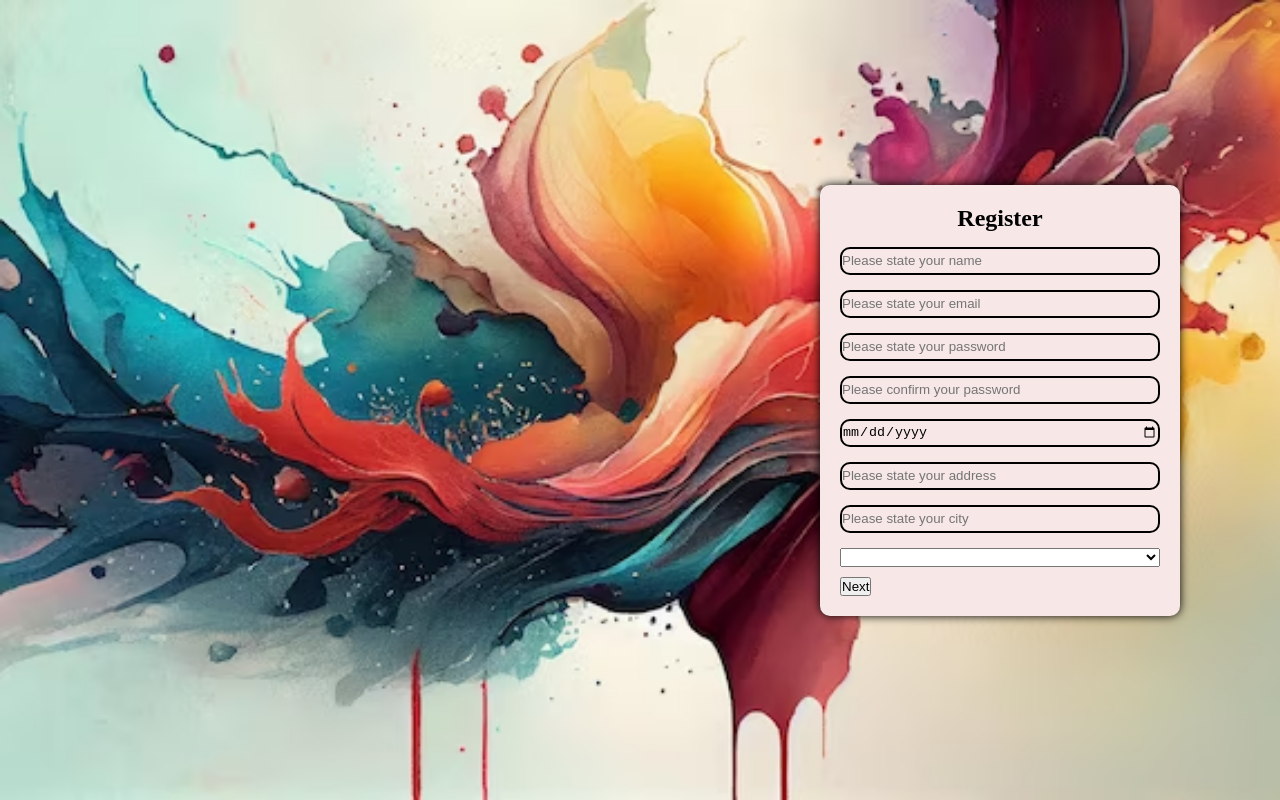
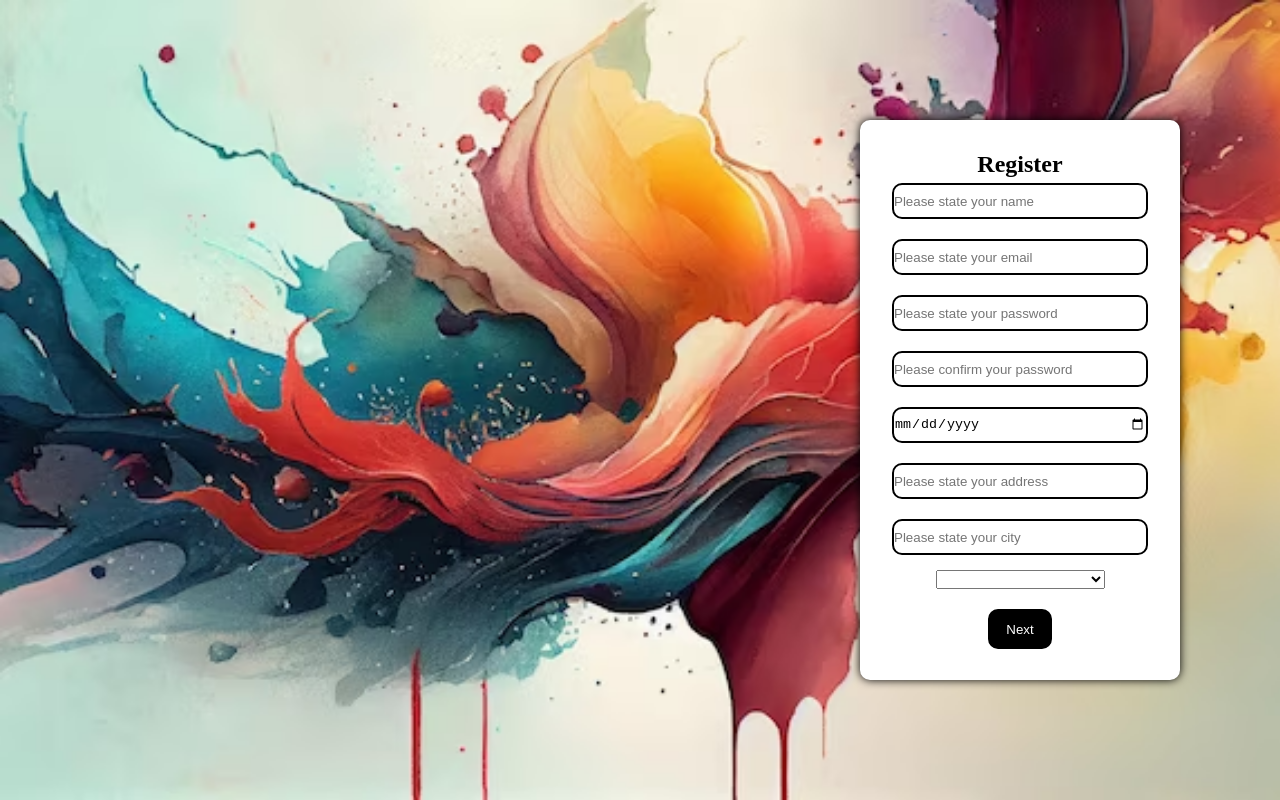
Before and after one commit to RenatoChagas-M/form-prof-edit, a Vue app: page / in a window 1280 px wide. Built offline with nearby package versions, Linux system fonts and the light colour scheme.

Commit message:
chore:style

```diff
--- a/src/App.vue
+++ b/src/App.vue
@@ -101,16 +101,22 @@ const alterarBooleano = () => {
 
         <div v-else @submit.prevent="" validate class="two-forms">
           <transition>
-            <form v-if="showFormP2">
-
+            <form v-if="showFormP2" class="forms-p2">
               <div class="check-boxes">
                 <div class="user-hobbies">
                   <label>State your hobbies:</label>
+                  <div class="gap">
                     <input v-model="infoHobbies" class="input-write" type="checkbox" value="read">Ler
-                  <input v-model="infoHobbies" class="input-write" type="checkbox" value="study">Estudar
+                  </div>
+                  <div class="gap">
+                    <input v-model="infoHobbies" class="input-write" type="checkbox" value="write">Escrever
+                  </div>
+                  <div class="gap">
+                    <input v-model="infoHobbies" class="input-write" type="checkbox" value="draw">Desenhar
+                  </div>
+                  <div class="gap">
                     <input v-model="infoHobbies" class="input-write" type="checkbox" value="play">Jogar
-                  <input v-model="infoHobbies" class="input-write" type="checkbox" value="watch">Assistir
-                  <input v-model="infoHobbies" class="input-write" type="checkbox" value="sporty">Esportes
+                  </div>
                 </div>
 
                 <div class="user-prog-lang">
@@ -120,7 +126,6 @@ const alterarBooleano = () => {
                   <input v-model="infoUser.progLang" class="input-write" type="radio" value="java">Java
                   <input v-model="infoUser.progLang" class="input-write" type="radio" value="c">C
                 </div>
-
               </div>
 
               <div class="profile-image">
@@ -130,12 +135,13 @@ const alterarBooleano = () => {
               <div class="biography">
                 <textarea v-model="infoUser.bio" name="bio" cols="50" rows="10" required></textarea>
               </div>
-
+              <div class="buttons">
                 <div class="botao">
                   <button @click="alterarBooleano()">Voltar</button>
                 </div>
                 <div class="botao">
                   <button @click="showFormP2 = !showFormP2">Enviar</button>
+                </div>
               </div>
             </form>
 
@@ -168,7 +174,8 @@ const alterarBooleano = () => {
                 </div>
 
                 <div class="user-address above-inputs">
-                  <input v-model="infoUser.address" placeholder="Please state your address" type="text" required>
+                  <input class="buttons-f1" v-model="infoUser.address" placeholder="Please state your address"
+                    type="text" required>
                 </div>
 
                 <div class="user-city above-inputs">
@@ -214,31 +221,37 @@ main {
 
 aside {
   display: flex;
+  flex-direction: column;
   justify-content: center;
   align-items: center;
-  background-color: rgb(247, 231, 231);
+  background-color: rgb(255, 255, 255);
   box-shadow: 0px 0px 10px 0px rgb(0, 0, 0);
   margin: 0px 100px 0px 0px;
+  width: 25vw;
+  height: 70vh;
   padding: 20px;
   border-radius: 10px;
 }
 
-.user-information input {
+.user-information input,
+user-states select {
   border-radius: 10px;
   border: 2px solid black;
   background-color: rgba(255, 255, 255, 0);
-  width: 25vw;
-  height: 3.5vh;
-  ;
+  width: 20vw;
+  height: 4.5vh;
 }
 
-.user-states select {
-  width: 25vw;
-  margin-bottom: 10px;
+.user-information {
+  display: flex;
+  flex-direction: column;
+  justify-content: center;
+  align-items: center;
 }
 
+
 .above-inputs {
-  margin: 15px 0px 15px 0px;
+  margin: 5px 0px 15px 0px;
 }
 
 .tittle {
@@ -247,8 +260,34 @@ aside {
   align-items: center;
 }
 
-.hobbie-row {
+.forms-p2 {
   display: flex;
-  flex-direction: row;
+  justify-content: center;
+  flex-direction: column;
+  align-items: center;
+  width: 30vw;
+  height: 20vh;
+  padding: 10px 20px 10px 20px;
+}
+
+.sendButon {
+  display: flex;
+  justify-content: center;
+  margin-top: 20px;
+}
+
+.save-send-button {
+  border-radius: 10px;
+  border: 2px solid black;
+  background-color: rgb(0, 0, 0);
+  color: white;
+  width: 5vw;
+  height: 5vh;
+}
+
+.save-send-button:hover {
+  transition: all 1s ease-in-out;
+  background-color: rgb(255, 255, 255);
+  color: black;
 }
 </style>
```
Lines whose indentation alone changed are shown as unchanged.
